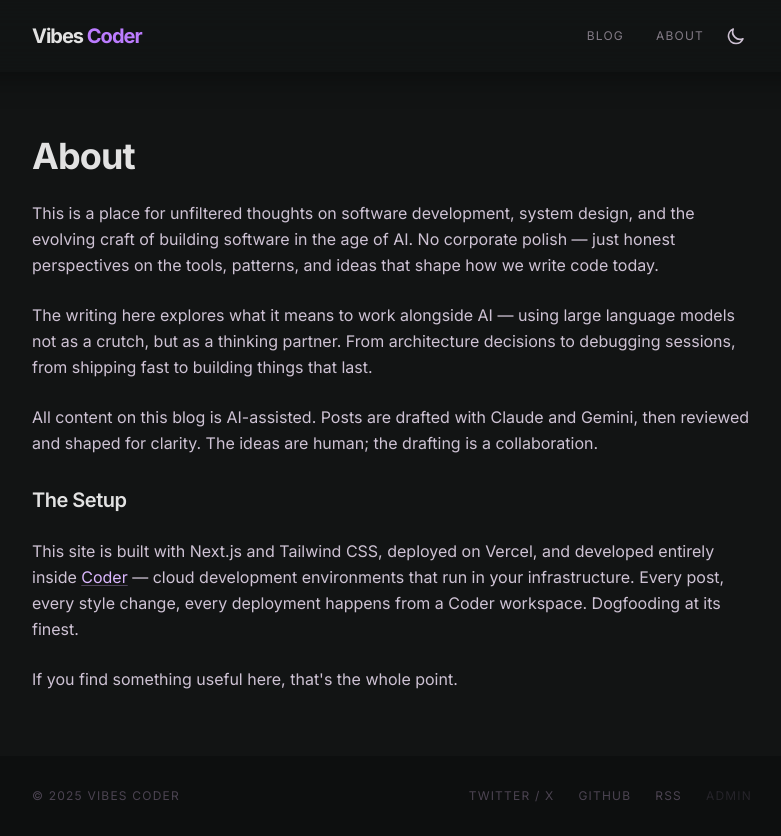
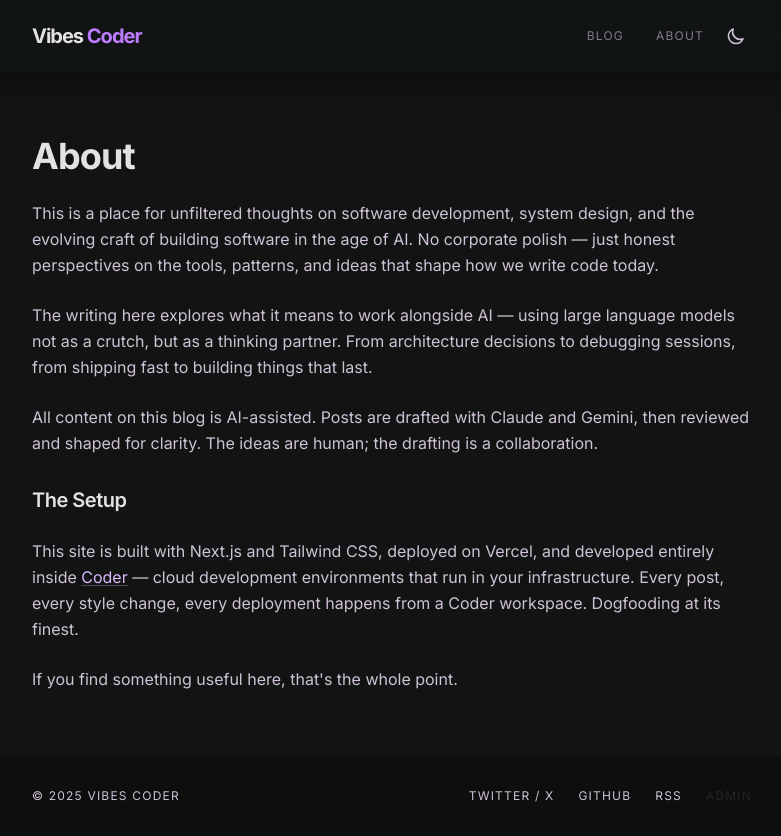
Before and after one commit to carryologist/the-vibe-coder, a Next.js app: page /about in a window 1280 px wide. Shown: the whole page, without its empty margins (248-1029 px from the left). Built offline with nearby package versions, Linux system fonts and the light colour scheme.

Commit message:
style: higher contrast footer links, admin stays dimmed

```diff
--- a/src/components/Footer.tsx
+++ b/src/components/Footer.tsx
@@ -5,7 +5,7 @@
     <footer className="mt-auto bg-surface-lowest">
       <div className="mx-auto flex max-w-3xl flex-col items-center justify-between gap-4 px-6 py-8 sm:flex-row">
         <p
-          className="text-xs uppercase tracking-widest text-outline-variant"
+          className="text-xs uppercase tracking-widest text-on-surface-variant"
           style={{ fontFamily: "var(--font-label)" }}
         >
           © 2025 Vibes Coder
@@ -13,7 +13,7 @@
         <nav className="flex gap-6">
           <Link
             href="#"
-            className="text-xs uppercase tracking-widest text-outline-variant transition-colors hover:text-accent-warm"
+            className="text-xs uppercase tracking-widest text-on-surface-variant transition-colors hover:text-accent-warm"
             style={{ fontFamily: "var(--font-label)" }}
             target="_blank"
             rel="noopener noreferrer"
@@ -22,7 +22,7 @@
           </Link>
           <Link
             href="#"
-            className="text-xs uppercase tracking-widest text-outline-variant transition-colors hover:text-accent-warm"
+            className="text-xs uppercase tracking-widest text-on-surface-variant transition-colors hover:text-accent-warm"
             style={{ fontFamily: "var(--font-label)" }}
             target="_blank"
             rel="noopener noreferrer"
@@ -31,7 +31,7 @@
           </Link>
           <Link
             href="/feed.xml"
-            className="text-xs uppercase tracking-widest text-outline-variant transition-colors hover:text-accent-warm"
+            className="text-xs uppercase tracking-widest text-on-surface-variant transition-colors hover:text-accent-warm"
             style={{ fontFamily: "var(--font-label)" }}
           >
             RSS
```
